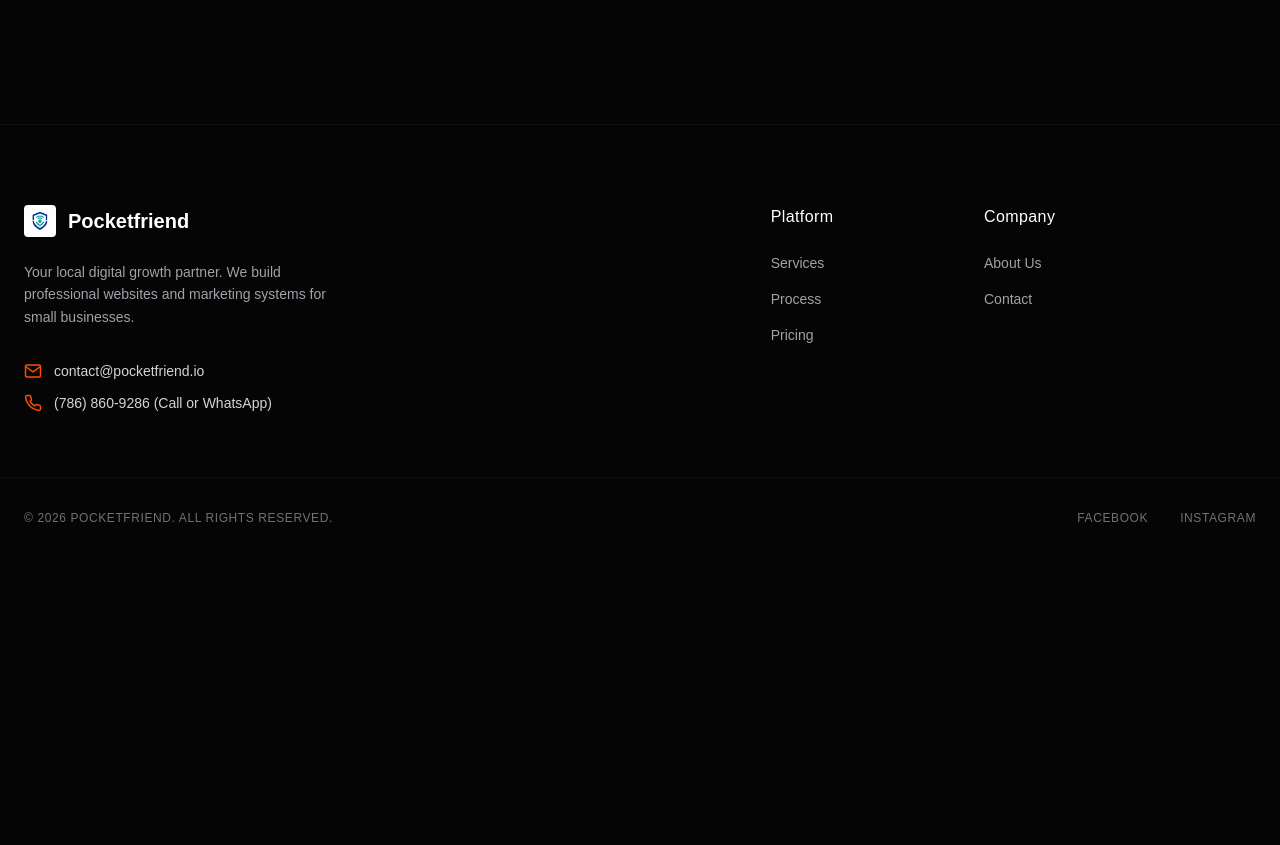
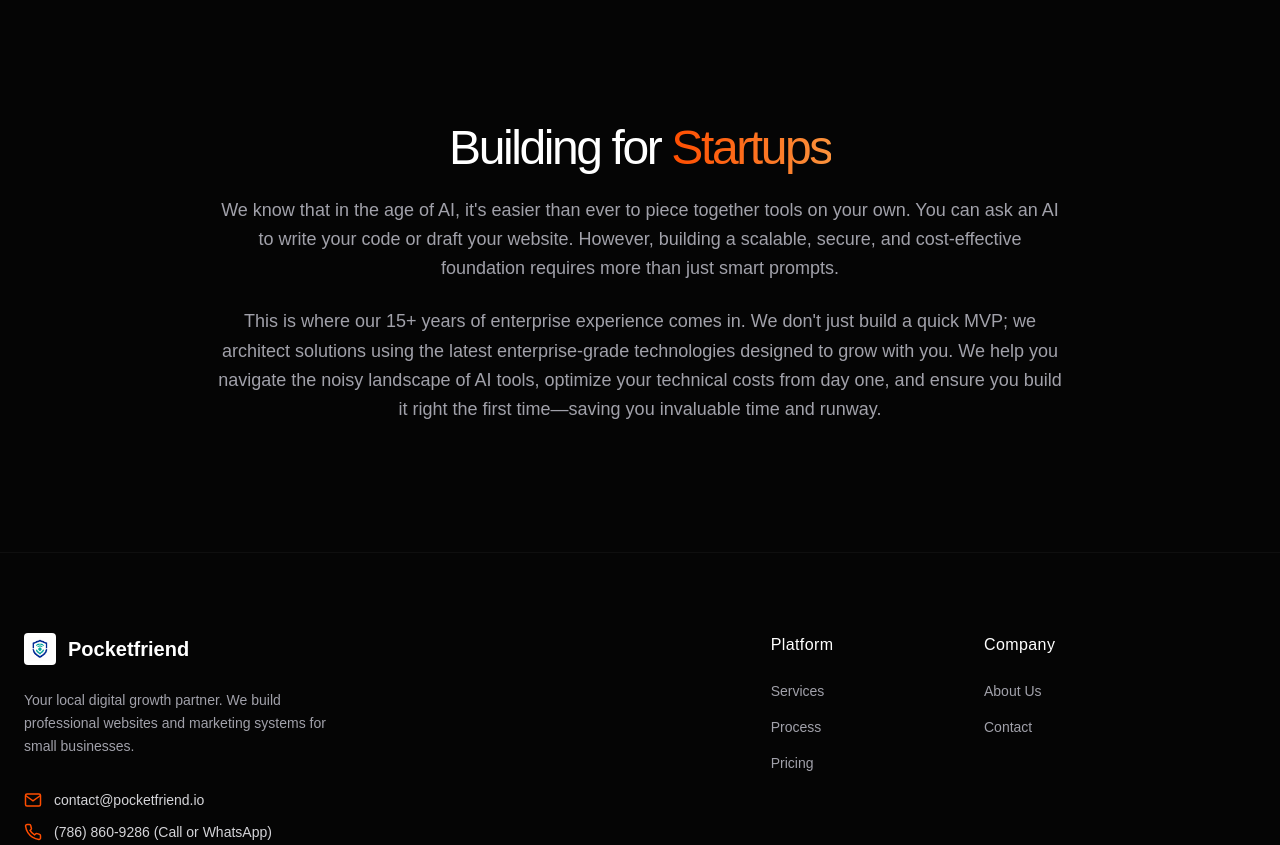
Before and after one commit to WitnessMode/-pocketfriend-website, a plain HTML site: page about.html in a window 1280 px wide. Shown: the part 1460-2305 px from the top of the page. Before the commit the page ends 2026 px from the top, so only its background shows below. Drawn offline with nearby package versions, Linux system fonts and the light colour scheme; animation ran at ten frames a second; a web font is replaced by a local one.

Commit message:
Add Startup section acknowledging AI but detailing enterprise value

```diff
--- a/about.html
+++ b/about.html
@@ -280,6 +280,17 @@
                 Our goal at Pocketfriend is simple: We build the tools that stop customers from bouncing to your competitors, ensuring that every piece of technology we deploy directly helps your business make more money.
             </p>
         </section>
+        <section class="max-w-4xl mx-auto px-6 pb-24 md:pb-32 relative z-10 text-center">
+            <h2 class="font-display text-4xl md:text-5xl tracking-tighter mb-6 text-white reveal">
+                Building for <span class="text-transparent bg-clip-text bg-gradient-to-r from-brand to-orange-400">Startups</span>
+            </h2>
+            <p class="text-lg text-zinc-400 leading-relaxed font-light mb-6 reveal" style="transition-delay: 0.1s;">
+                We know that in the age of AI, it's easier than ever to piece together tools on your own. You can ask an AI to write your code or draft your website. However, building a scalable, secure, and cost-effective foundation requires more than just smart prompts.
+            </p>
+            <p class="text-lg text-zinc-400 leading-relaxed font-light reveal" style="transition-delay: 0.2s;">
+                This is where our 15+ years of enterprise experience comes in. We don't just build a quick MVP; we architect solutions using the latest enterprise-grade technologies designed to grow with you. We help you navigate the noisy landscape of AI tools, optimize your technical costs from day one, and ensure you build it right the first time—saving you invaluable time and runway.
+            </p>
+        </section>
     </main>
 
     <!-- Footer -->
```
